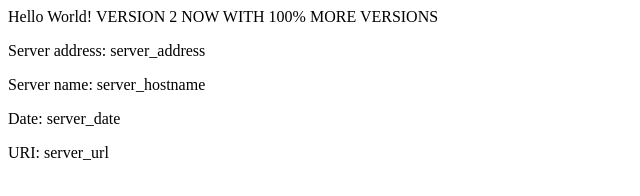
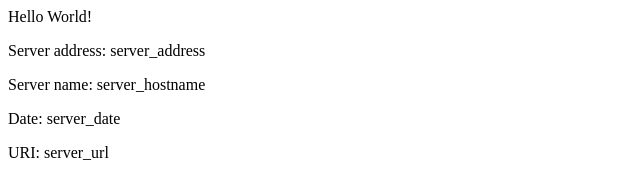
Before and after one commit to peldridge/eks-example, a plain HTML site: page src/index.html in a window 1280 px wide. Shown: the whole page, without its empty margins (0-640 px from the left). Drawn offline with Linux system fonts and the light colour scheme.

Commit message:
Revert "v2 Updating home page"
This reverts commit d910a66c54c72ff4a924c47a2e7ae6cd2c7acd62.

```diff
--- a/src/index.html
+++ b/src/index.html
@@ -1,8 +1,8 @@
 <head>
-<title>Hello World VERSION 2 BITCHES, I CHANGED THIS CODE WUUUUUUUUUT</title>
+<title>Hello World</title>
 </head>
 <div class="info">
-<h>Hello World! VERSION 2 NOW WITH 100% MORE VERSIONS</h>
+<h>Hello World!</h>
 <p><span>Server&nbsp;address:</span> <span>server_address</span></p>
 <p><span>Server&nbsp;name:</span> <span>server_hostname</span></p>
 <p class="smaller"><span>Date:</span> <span>server_date</span></p>
```
